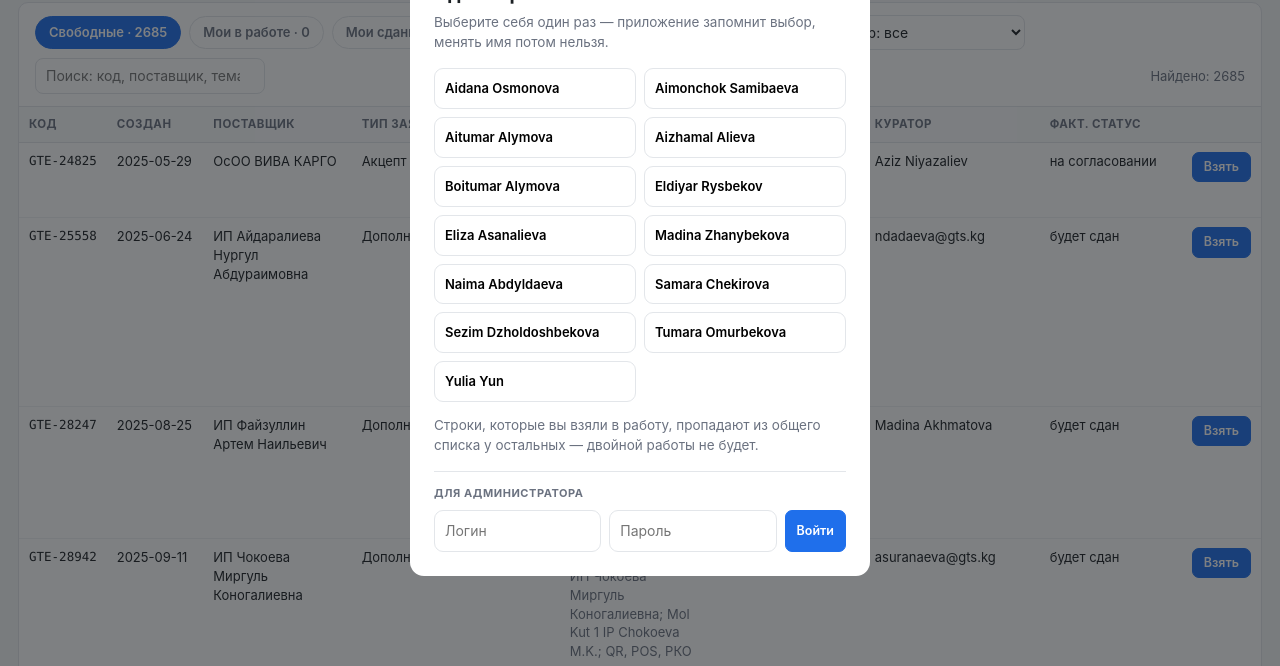
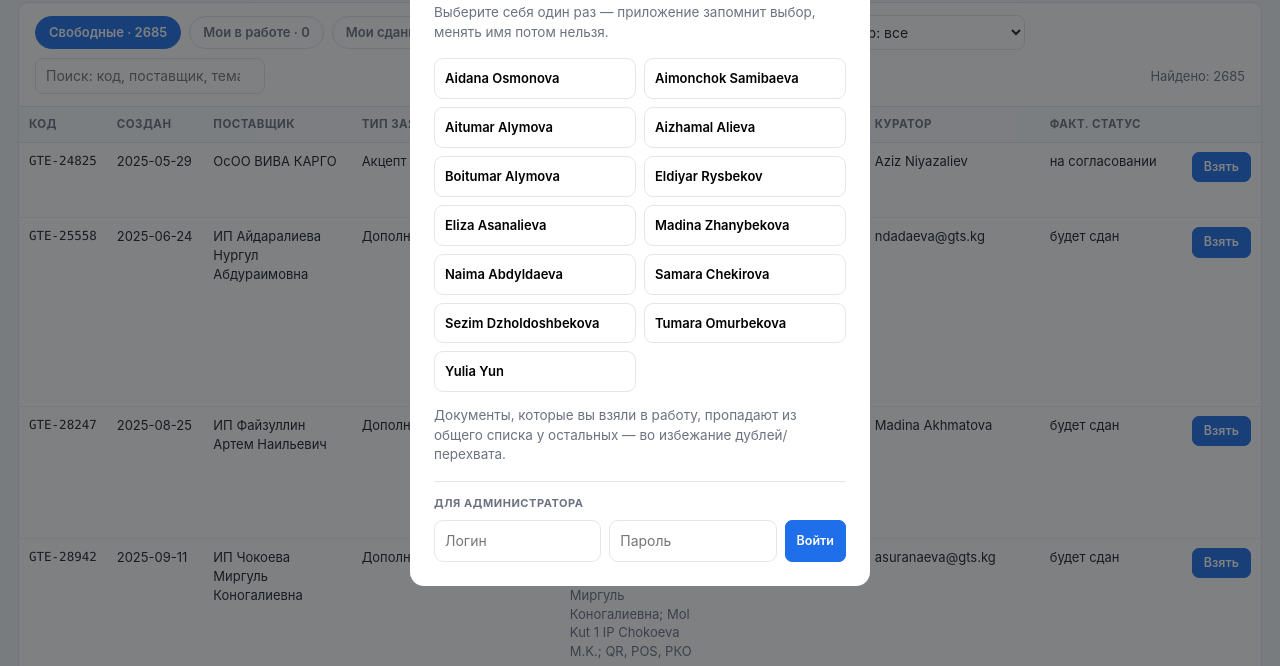
Before and after one commit to dmayrambek/Archive-App, a plain HTML site: page index.html in a window 1280 px wide. Shown: the part 134-800 px from the top of the page. Drawn offline with Linux system fonts and the light colour scheme.

Commit message:
Update index.html

```diff
--- a/index.html
+++ b/index.html
@@ -120,7 +120,7 @@
     <p>Выберите себя один раз — приложение запомнит выбор, менять имя потом нельзя.</p>
     <p class="err" id="loginErr"></p>
     <div class="namegrid" id="nameGrid"></div>
-    <p class="hint">Строки, которые вы взяли в работу, пропадают из общего списка у остальных — двойной работы не будет.</p>
+    <p class="hint">Документы, которые вы взяли в работу, пропадают из общего списка у остальных — во избежание дублей/перехвата.</p>
     <div class="admbox">
       <div class="admtitle">Для администратора</div>
       <div class="row">
```
